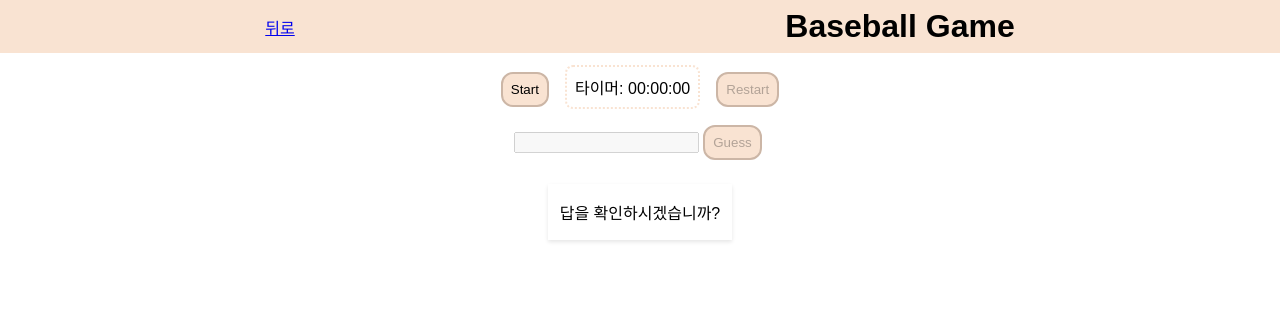
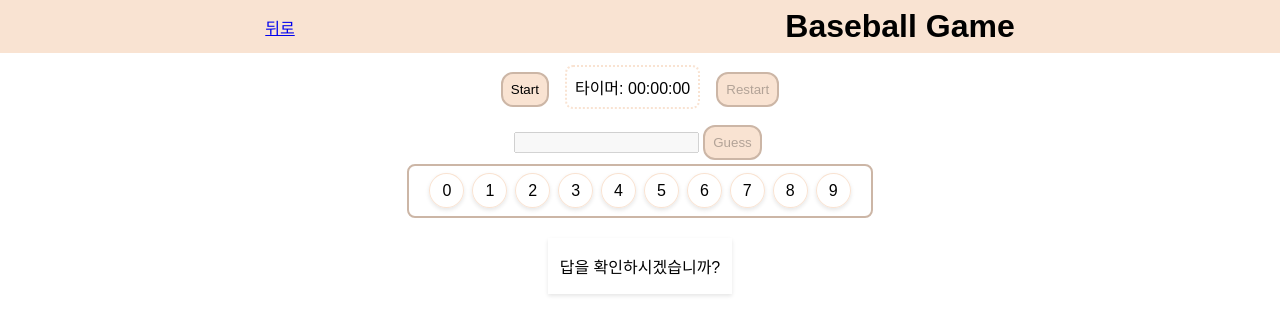
Before and after one commit to minju0809/React-Page, a React (Create React App) app: page /game/baseball in a window 1280 px wide. Shown: the top 334 px of the page. Built offline with nearby package versions, Linux system fonts and the light colour scheme.

Commit message:
야구게임 숫자표시 추가

```diff
--- a/src/App.css
+++ b/src/App.css
@@ -39,7 +39,7 @@ button {
   background-color: var(--main-color);
   border: 2px solid var(--section-color);
   border-radius: 12px;
-  transition: .3s;
+  transition: 0.3s;
 }
 
 button:hover {
@@ -140,7 +140,6 @@ footer {
   text-align: center;
 }
 
-
 .baseball-timer {
   padding: 8px;
   margin: 12px;
@@ -149,13 +148,35 @@ footer {
   border-radius: 8px;
 }
 
+.baseball-number-container {
+  display: inline-block;
+  padding: 16px;
+  border: 2px solid var(--section-color);
+  border-radius: 8px;
+}
+
+.baseball-number-container span {
+  border: 1px solid var(--main-color);
+  border-radius: 50%;
+  padding: 8px 12px;
+  margin: 4px;
+  /* 그림자 효과 */
+  box-shadow: 0 2px 4px rgba(0, 0, 0, 0.1);
+}
+
+.baseball-number {
+  text-decoration: none;
+}
+
+.baseball-number.selected {
+  text-decoration: line-through;
+  color: red;
+}
+
 .baseball-product-card {
   margin-top: 20px;
   padding: 0 12px;
   display: inline-block;
-
-  /* width: 50%; */
-  /* margin: 0 auto; 좌우 여백을 자동으로 조정하여 중앙에 위치하게 합니다. */
   /* 그림자 효과 */
   box-shadow: 0 2px 4px rgba(0, 0, 0, 0.1);
   transition: box-shadow 0.3s ease-in-out;
@@ -165,7 +186,6 @@ footer {
   /* 마우스를 올렸을 때의 스타일 변경 */
   box-shadow: 0 4px 8px rgba(0, 0, 0, 0.2);
 }
-
 
 .game-container {
   display: flex;
@@ -191,7 +211,6 @@ footer {
   height: 30px;
   background-color: blue;
 }
-
 
 /* 반응형 스타일 */
 @media (min-width: 769px) {
--- a/src/components/Game/Baseball.jsx
+++ b/src/components/Game/Baseball.jsx
@@ -47,6 +47,7 @@ const Baseball = () => {
   const [timer, setTimer] = useState(0);
   const [gameOver, setGameOver] = useState(false);
   const [gameStarted, setGameStarted] = useState(false);
+  const [selectedNumbers, setSelectedNumbers] = useState([]);
   const timerRef = useRef(null);
 
   useEffect(() => {
@@ -91,7 +92,11 @@ const Baseball = () => {
     event.preventDefault();
 
     if (!checkDuplicateDigits(guess)) {
-      setError(<span style={{ color: "red" }}>중복되지 않는 숫자를 입력해주세요.</span>);
+      setError(
+        <span style={{ color: "red" }}>
+          ! 중복되지 않는 숫자를 입력해주세요.
+        </span>
+      );
       return;
     }
 
@@ -116,6 +121,16 @@ const Baseball = () => {
     setShowAnswer(!showAnswer);
   };
 
+  const handleNumberClick = (number) => {
+    if (selectedNumbers.includes(number)) {
+      setSelectedNumbers((prevNumbers) =>
+        prevNumbers.filter((num) => num !== number)
+      );
+    } else {
+      setSelectedNumbers((prevNumbers) => [...prevNumbers, number]);
+    }
+  };
+
   useEffect(() => {
     return () => {
       clearInterval(timerRef.current);
@@ -130,19 +145,11 @@ const Baseball = () => {
       </header>
       <div className="baseball-container">
         <form className="baseball-form" onSubmit={handleSubmit}>
-          <button
-            type="button"
-            onClick={handleStart}
-            disabled={gameStarted}
-          >
+          <button type="button" onClick={handleStart} disabled={gameStarted}>
             Start
           </button>
           <p className="baseball-timer">타이머: {formatTime(timer)}</p>
-          <button
-            type="button"
-            onClick={handleRestart}
-            disabled={!gameStarted}
-          >
+          <button type="button" onClick={handleRestart} disabled={!gameStarted}>
             Restart
           </button>
           <br></br>
@@ -167,6 +174,20 @@ const Baseball = () => {
             }`}</p>
           ))}
         </div>
+        <div className="baseball-number-container">
+          {[0, 1, 2, 3, 4, 5, 6, 7, 8, 9].map((number) => (
+            <span
+              key={number}
+              className={`baseball-number ${
+                selectedNumbers.includes(number) ? "selected" : ""
+              }`}
+              onClick={() => handleNumberClick(number)}
+            >
+              {number}
+            </span>
+          ))}
+        </div>
+        <br></br>
         <div className="baseball-product-card" onClick={handleAnswerClick}>
           <p>답을 확인하시겠습니까?</p>
           {showAnswer && <p>{answer}</p>}
```
